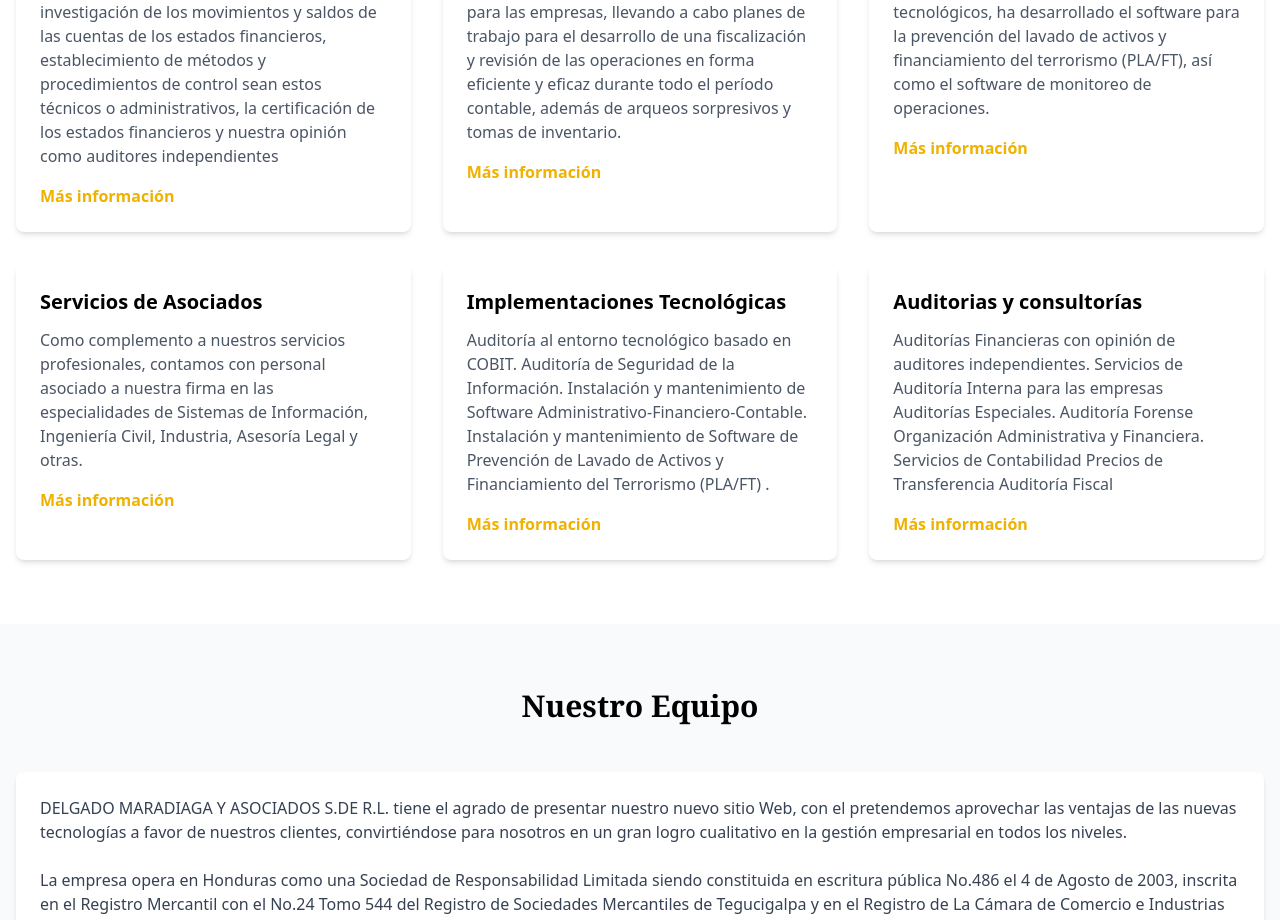
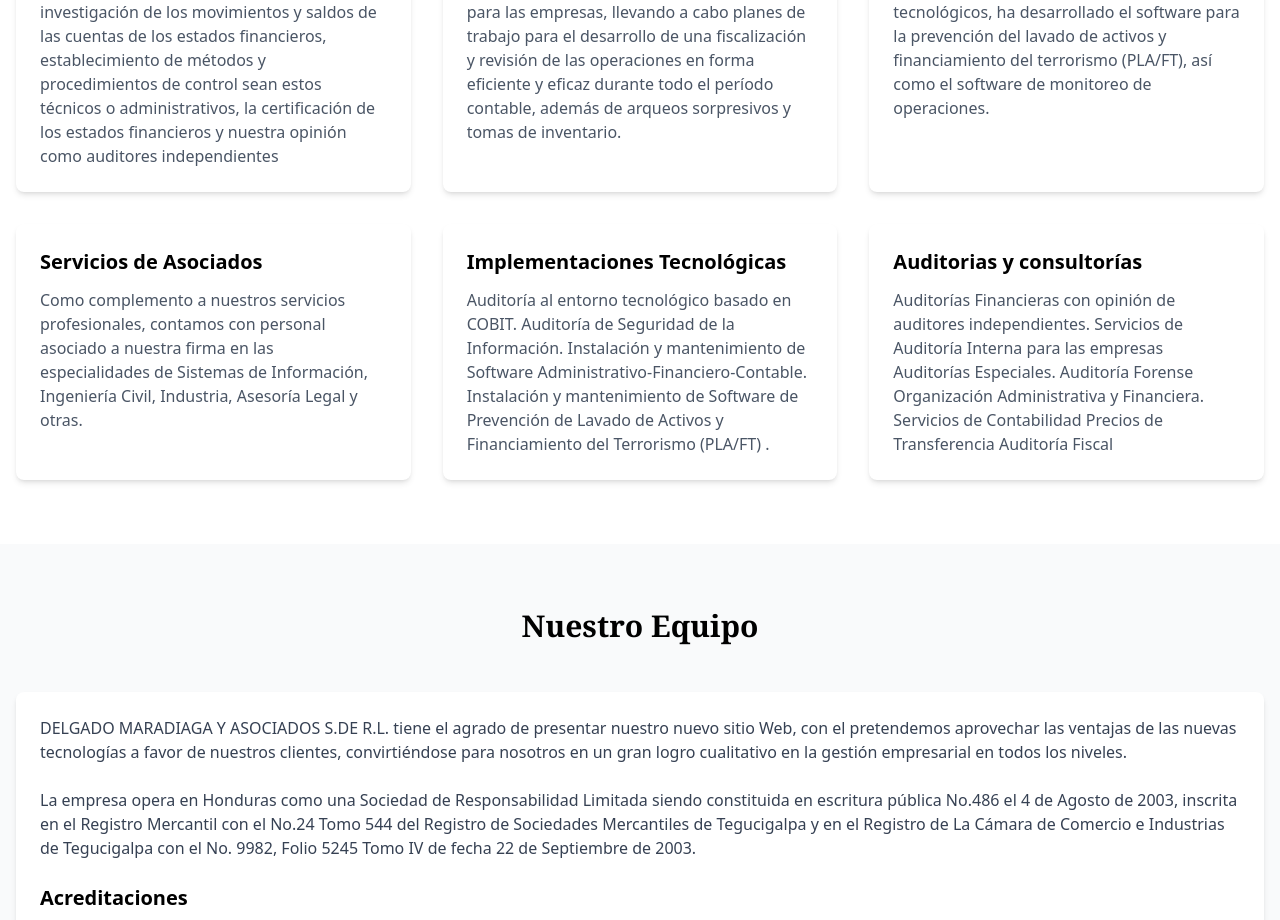
Before and after one commit to andrestdjhw/DMLandingPage, a React (Vite) app: page / in a window 1280 px wide. Shown: the part 1820-2740 px from the top of the page. Built offline with nearby package versions, Linux system fonts and the light colour scheme.

Commit message:
Quitando boton no utilizado

```diff
--- a/src/App.jsx
+++ b/src/App.jsx
@@ -638,9 +638,6 @@ function ServiceCard({ title, description }) {
     <div className="bg-white p-6 rounded-lg shadow-md hover:shadow-lg transition duration-300 h-full">
       <h3 className="text-xl font-bold mb-3">{title}</h3>
       <p className="text-gray-600">{description}</p>
-      <button className="mt-4 text-yellow-500 font-semibold hover:underline">
-        Más información
-      </button>
     </div>
   )
 }
```
